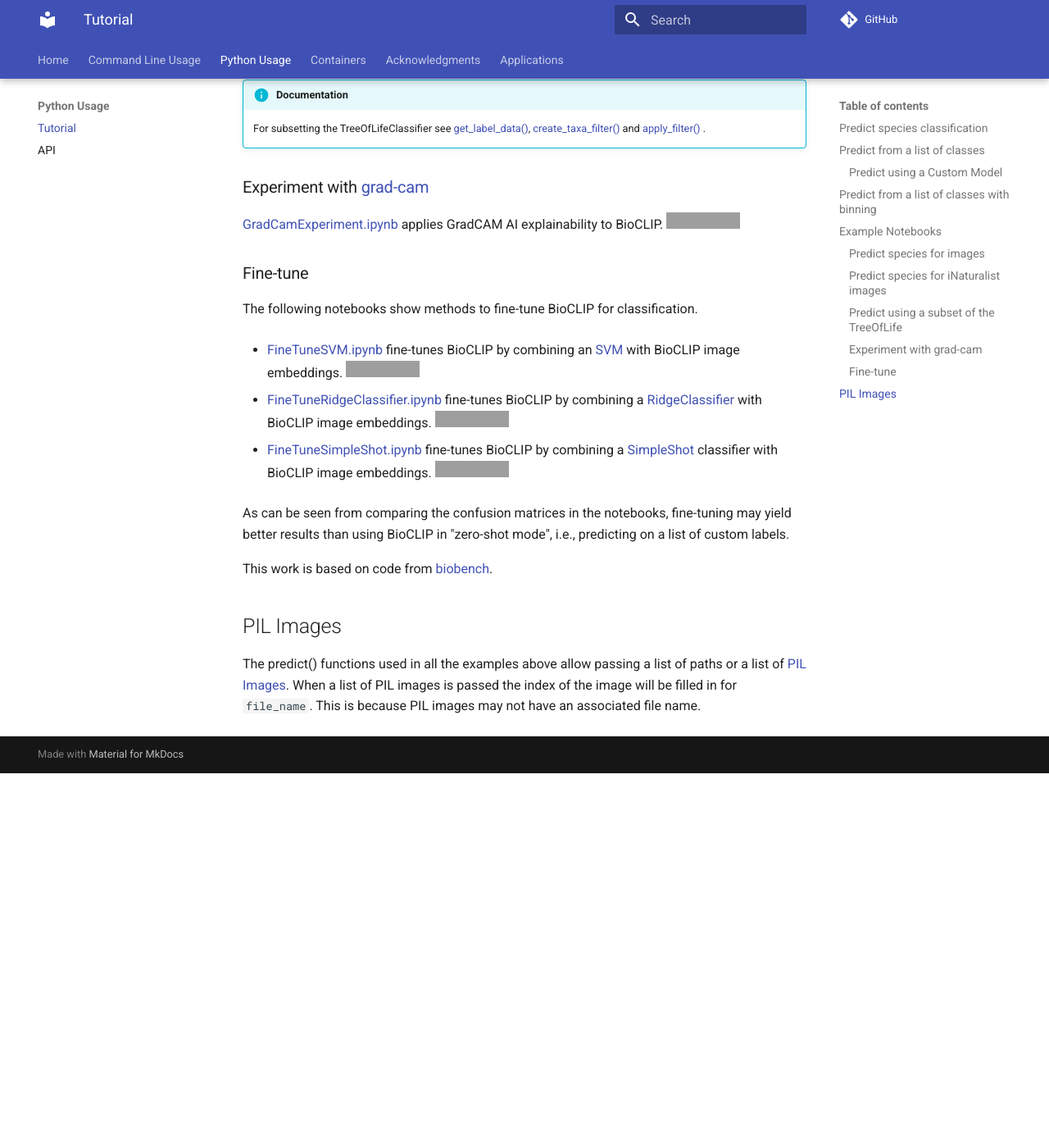
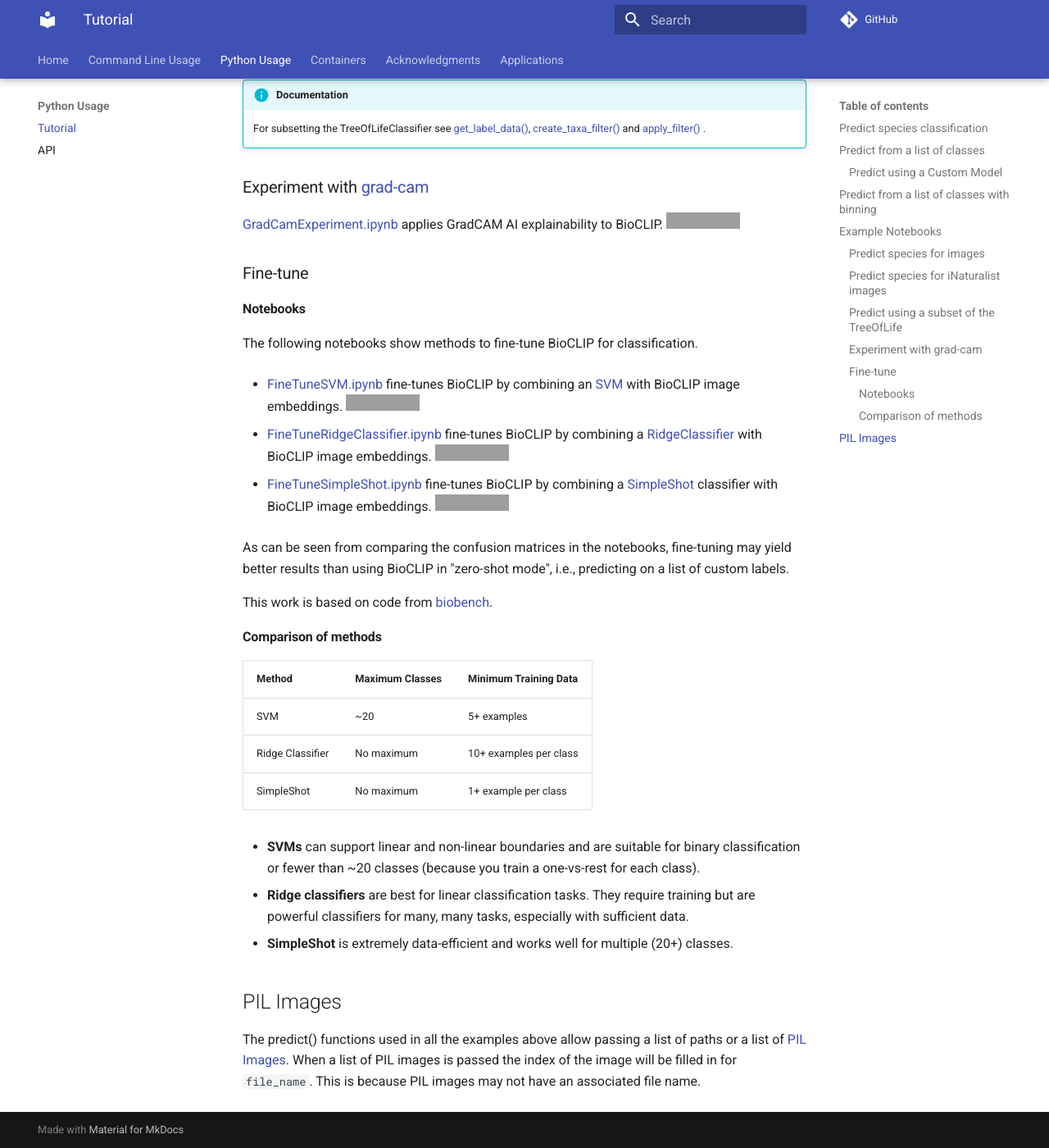
Before and after one commit to Imageomics/pybioclip, an MkDocs documentation site: the page built from docs/python-tutorial.md, in a window 1280 px wide and 1400 px high, scrolled down 3096 px. Shown: the whole window at 82% size. Built offline with MkDocs 1.6.1 and Material for MkDocs 9.7.7, drawn with Linux system fonts in a browser that asks for light colours; comment, search, counter and statistics services are not loaded; before the commit the page ends 4039 px from its top, so only the background shows below that; grey boxes are pictures that could not be loaded.

Commit message:
Add comparison of methods to Fine-tune docs
Comparison is taken from this comment by @saumuelstevens:
https://github.com/Imageomics/pybioclip/issues/76#issuecomment-2617228533

Co-authored-by: Samuel Stevens <samuel.robert.stevens@gmail.com>

```diff
--- a/docs/python-tutorial.md
+++ b/docs/python-tutorial.md
@@ -137,6 +137,7 @@ small 7.165559509303421e-05
   <img src="https://colab.research.google.com/assets/colab-badge.svg" alt="Open In Colab"/></a>
 
 ### Fine-tune
+#### Notebooks
 The following notebooks show methods to fine-tune BioCLIP for classification.
 
 - [FineTuneSVM.ipynb](https://github.com/Imageomics/pybioclip/blob/main/examples/FineTuneSVM.ipynb) fine-tunes  BioCLIP by combining an [SVM](https://scikit-learn.org/stable/modules/generated/sklearn.svm.SVC.html#sklearn.svm.SVC) with BioCLIP image embeddings. <a target="_blank" href="https://colab.research.google.com/github/Imageomics/pybioclip/blob/main/examples/FineTuneSVM.ipynb">
@@ -154,6 +155,18 @@ As can be seen from comparing the confusion matrices in the notebooks, fine-tuni
 
 This work is based on code from [biobench](https://github.com/samuelstevens/biobench).
 
+#### Comparison of methods
+
+| Method | Maximum Classes | Minimum Training Data |
+|---|---|---|
+| SVM | ~20 | 5+ examples |
+| Ridge Classifier | No maximum | 10+ examples per class |
+| SimpleShot | No maximum | 1+ example per class |
+
+- **SVMs** can support linear and non-linear boundaries and are suitable for binary classification or fewer than ~20 classes (because you train a one-vs-rest for each class).
+- **Ridge classifiers** are best for linear classification tasks. They require training but are powerful classifiers for many, many tasks, especially with sufficient data.
+- **SimpleShot** is extremely data-efficient and works well for multiple (20+) classes.
+
 ## PIL Images
 The predict() functions used in all the examples above allow passing a list of paths or a list of [PIL Images](https://pillow.readthedocs.io/en/stable/reference/Image.html).
 When a list of PIL images is passed the index of the image will be filled in for `file_name`. This is because PIL images may not have an associated file name.
```
